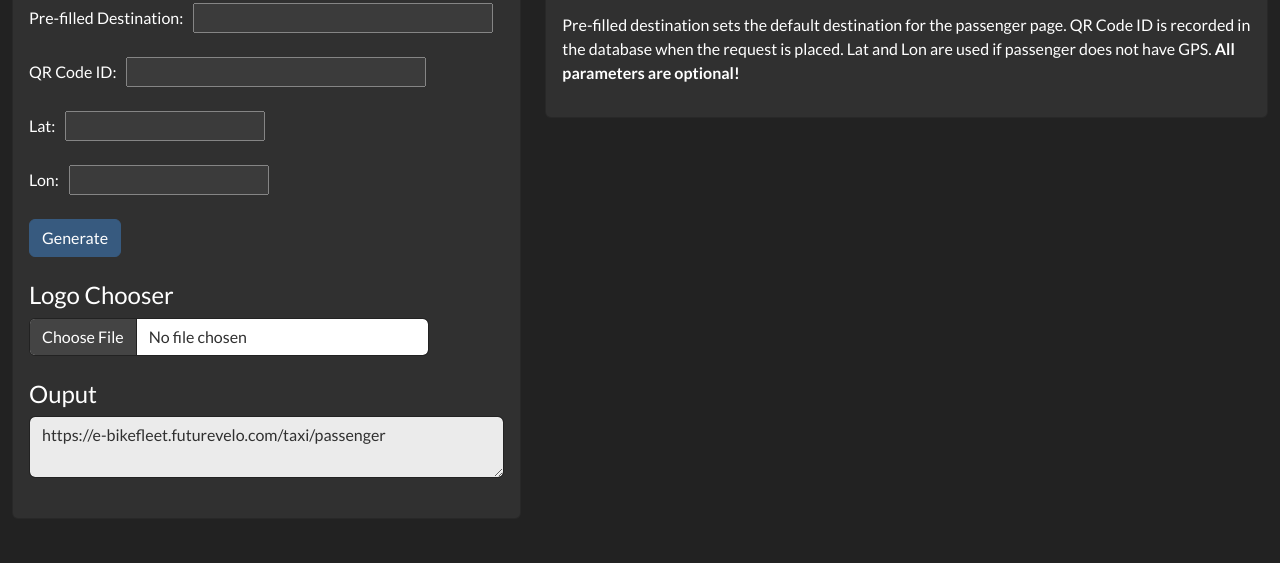
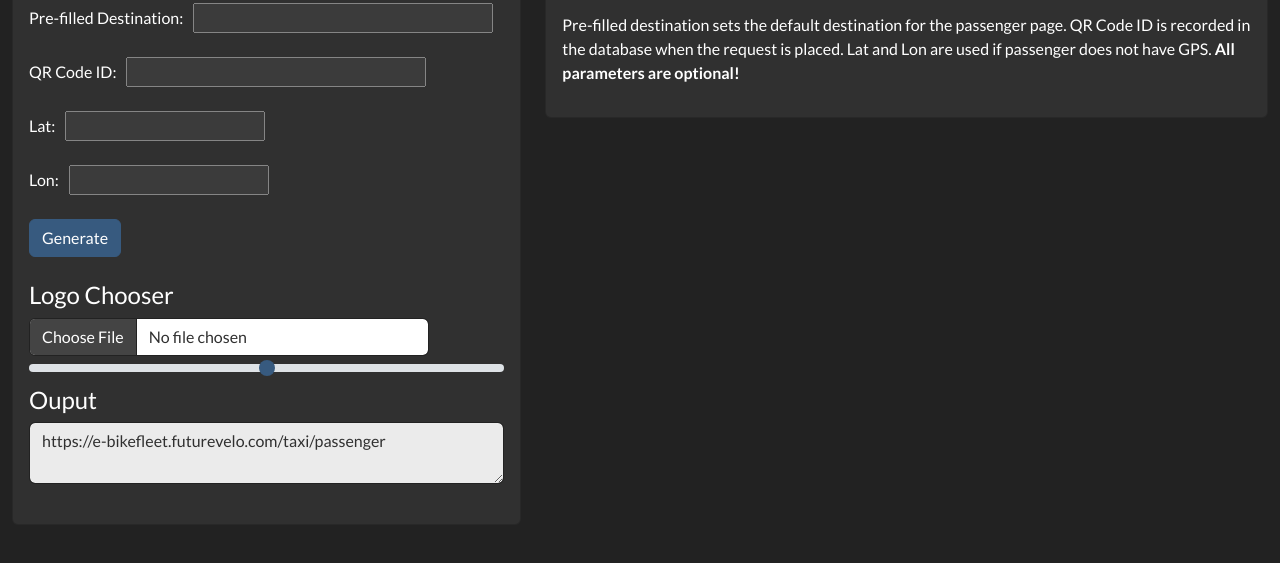
Before and after one commit to RobertJN64/fv-qrcode, a plain HTML site: page index.html in a window 1280 px wide. Shown: the part 219-782 px from the top of the page. Drawn offline with nearby package versions, Linux system fonts and the light colour scheme.

Commit message:
fix ampersand bug, add slider

```diff
--- a/index.html
+++ b/index.html
@@ -52,6 +52,7 @@
 
             <h4>Logo Chooser</h4>
             <input type="file" id="src_image" class="form-control" style="width: 400px;" />
+            <input type="range" class="form-range" id="img-size" min="0" max="144" value="72">
             <br>
 
             <h4>Ouput</h4>
@@ -109,7 +110,7 @@
     base_str = add_url_param(base_str, 'lat', document.getElementById('qrgen-lat').value);
     base_str = add_url_param(base_str, 'lon', document.getElementById('qrgen-lon').value);
     document.getElementById('qrgen-full').innerHTML = base_str;
-    document.getElementById('qr_out').contents = document.getElementById('qrgen-full').innerHTML;
+    document.getElementById('qr_out').contents = base_str;
   }
   document.getElementById('qrgen-base-url').onchange = update
   document.getElementById('qrgen-dest').onchange = update
@@ -117,6 +118,10 @@
   document.getElementById('qrgen-lat').onchange = update
   document.getElementById('qrgen-lon').onchange = update
   update('');
+
+  document.getElementById('img-size').onchange = function (evt) {
+    document.getElementById('out_img').width = document.getElementById('img-size').value;
+  }
 
   document.getElementById('src_image').onchange = function (evt) {
     var tgt = evt.target || window.event.srcElement,
```
